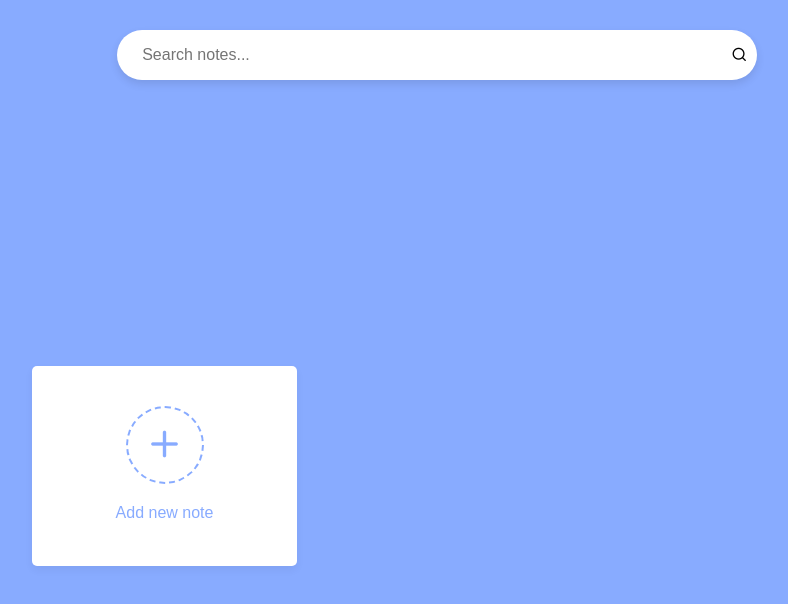
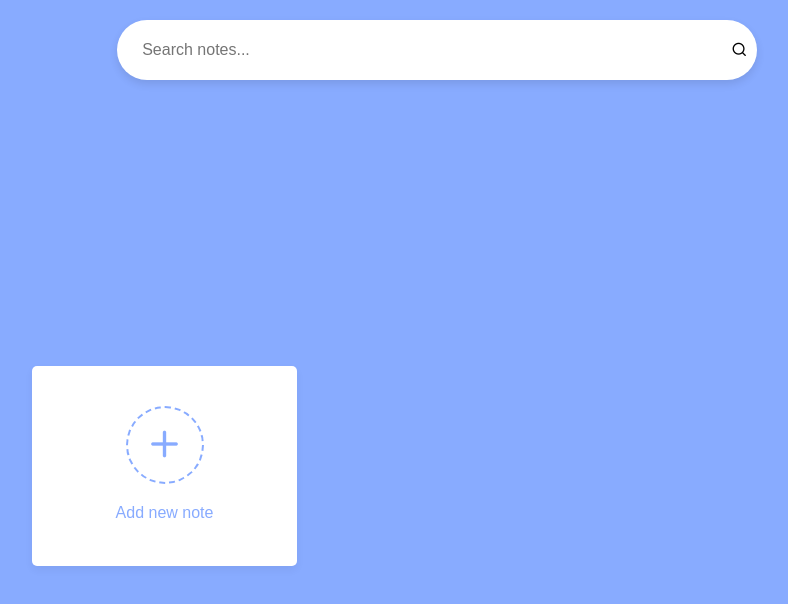
Before and after one commit to Mary-Njiru/NotePad-Project, a plain HTML site: page notes.html in a window 1280 px wide. Shown: the whole page, without its empty margins (58-846 px from the left). Drawn offline with nearby package versions, Linux system fonts and the light colour scheme.

Commit message:
Updates File

```diff
--- a/style1.css
+++ b/style1.css
@@ -233,8 +233,8 @@
   }
   .search-box{
     position: fixed;
-    top: 30px;
-    margin-left: 40px;
+    top: 20px;
+    margin-left: 50px;
     display: flex;
     align-items: center;
     background: #fff;
@@ -244,12 +244,12 @@
     box-shadow: 0 4px 8px rgba(0, 0, 0, 0.1);
   }
   .search-box input {
-    height: 30px;
-    width: 150%;
+    height: 40px;
+    width: 100%;
     outline: none;
     font-size: 1rem;
     padding: 0 15px;
-    border-radius: 10px;
+    border-radius: 20px;
     border: none;
   }
 @media (max-width: 660px){
```
